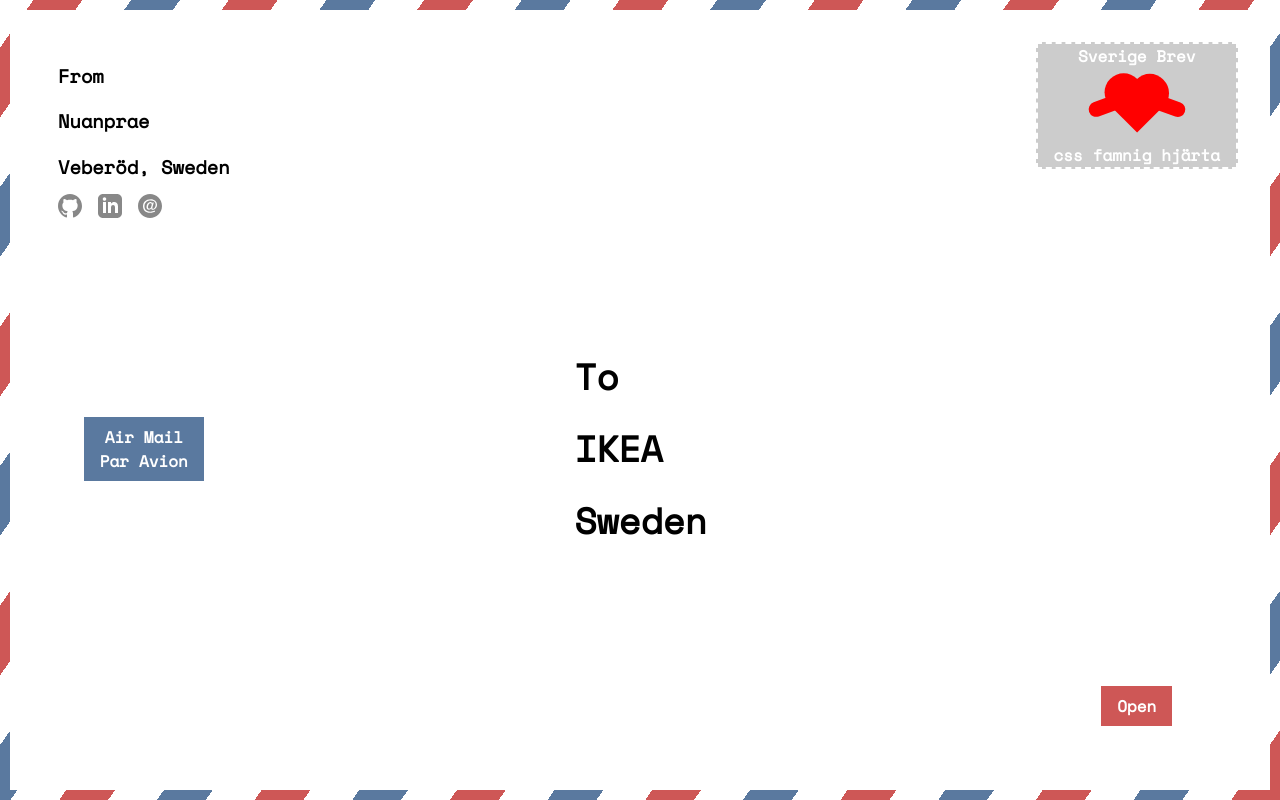
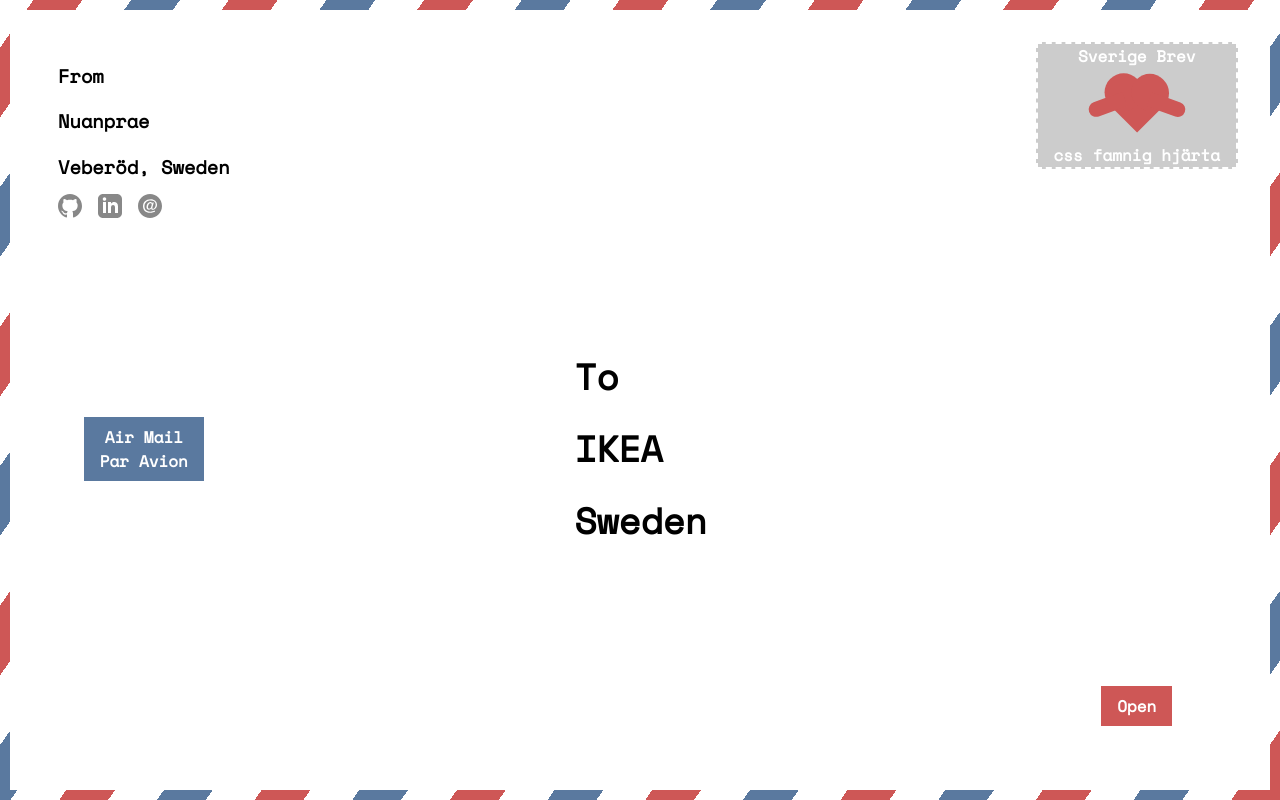
Before and after one commit to nuanprae/resume, a React (Create React App) app: page / in a window 1280 px wide. Built offline with nearby package versions, Linux system fonts and the light colour scheme.

Commit message:
Change colour of css heart

```diff
--- a/src/components/Stamp/stamp.css
+++ b/src/components/Stamp/stamp.css
@@ -20,7 +20,7 @@
   position: relative;
 }
 .square {
-  background-color: red;
+  background-color: #ce5756;
   display: block;
   height: 50%;
   position: relative;
@@ -28,7 +28,7 @@
   width: 50%;
 }
 .circle-left {
-  background-color: red;
+  background-color: #ce5756;
   border-radius: 50%;
   height: 100%;
   left: 0;
@@ -37,7 +37,7 @@
   width: 100%;
 }
 .circle-right {
-  background-color: red;
+  background-color: #ce5756;
   border-radius: 50%;
   height: 100%;
   position: absolute;
@@ -46,7 +46,7 @@
   width: 100%;
 }
 .arm-left {
-  background-color: red;
+  background-color: #ce5756;
   height: 20%;
   width: 50%;
   left: -15%;
@@ -56,7 +56,7 @@
   transform: rotate(-20deg);
 }
 .arm-right {
-  background-color: red;
+  background-color: #ce5756;
   height: 20%;
   width: 50%;
   right: -15%;
```
